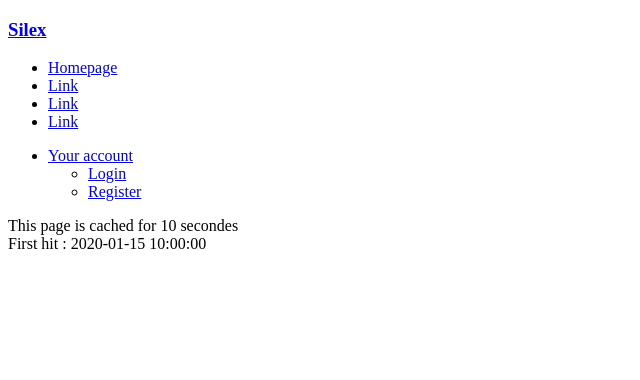
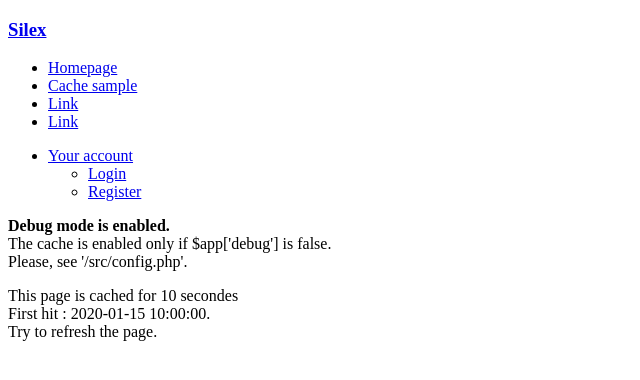
Before and after one commit to lyrixx/Silex-Kitchen-Edition, a PHP site: template views/page-with-cache.html.twig in a window 1280 px wide. Shown: the top 380 px of the page, without its empty margins (0-640 px from the left). Run offline with PHP 8.4, Linux system fonts and the light colour scheme; the template is opened without the code that fills it: most values are stand-ins (such as "Sample title", 1, 10 or a date in 2020); some libraries are stand-ins or nearby versions.

Commit message:
Tweaked cache example

```diff
--- a/src/controllers.php
+++ b/src/controllers.php
@@ -71,7 +71,7 @@ $app->get('/page-with-cache', function() use ($app) {
     ));
 
     return $response;
-});
+})->bind('page_with_cache');
 
 $app->error(function (\Exception $e, $code) use ($app) {
     if ($app['debug']) {
--- a/views/common/topbar.html.twig
+++ b/views/common/topbar.html.twig
@@ -9,7 +9,7 @@
                 <h3><a href="{{ path('homepage') }}">{{ 'Silex'|trans }}</a></h3>
                 <ul class="nav">
                     <li class="active"><a href="{{ path('homepage') }}">{{ 'Homepage'|trans }}</a></li>
-                    <li><a href="#">Link</a></li>
+                    <li><a href="{{ path('page_with_cache') }}">Cache sample</a></li>
                     <li><a href="#">Link</a></li>
                     <li><a href="#">Link</a></li>
                 </ul>
--- a/views/page-with-cache.html.twig
+++ b/views/page-with-cache.html.twig
@@ -2,7 +2,23 @@
 
 {% block content %}
 
-    This page is cached for 10 secondes<br />
-    First hit : {{ date }} <br />
+    {% if app.debug %}
+        <div class="alert-message block-message error">
+            <p>
+                <strong>
+                    Debug mode is enabled.
+                </strong>
+                <br/>
+                The cache is enabled only if $app['debug'] is false.<br/>
+                Please, see '/src/config.php'.<br/>
+            </p>
+        </div>
+    {% endif %}
+
+    <p>
+        This page is cached for 10 secondes<br />
+        First hit : {{ date }}.<br />
+        Try to refresh the page.<br />
+    </p>
 
 {% endblock %}
```
